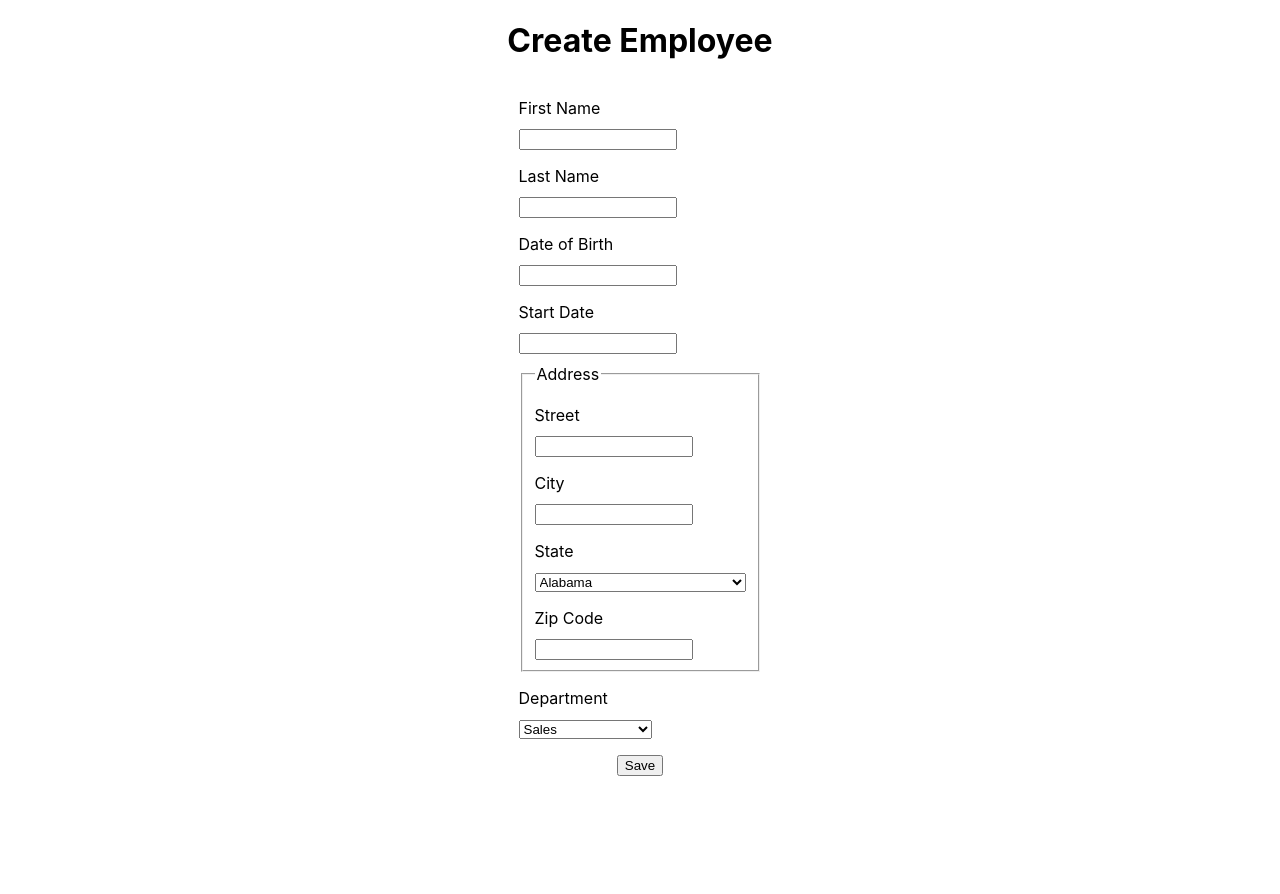
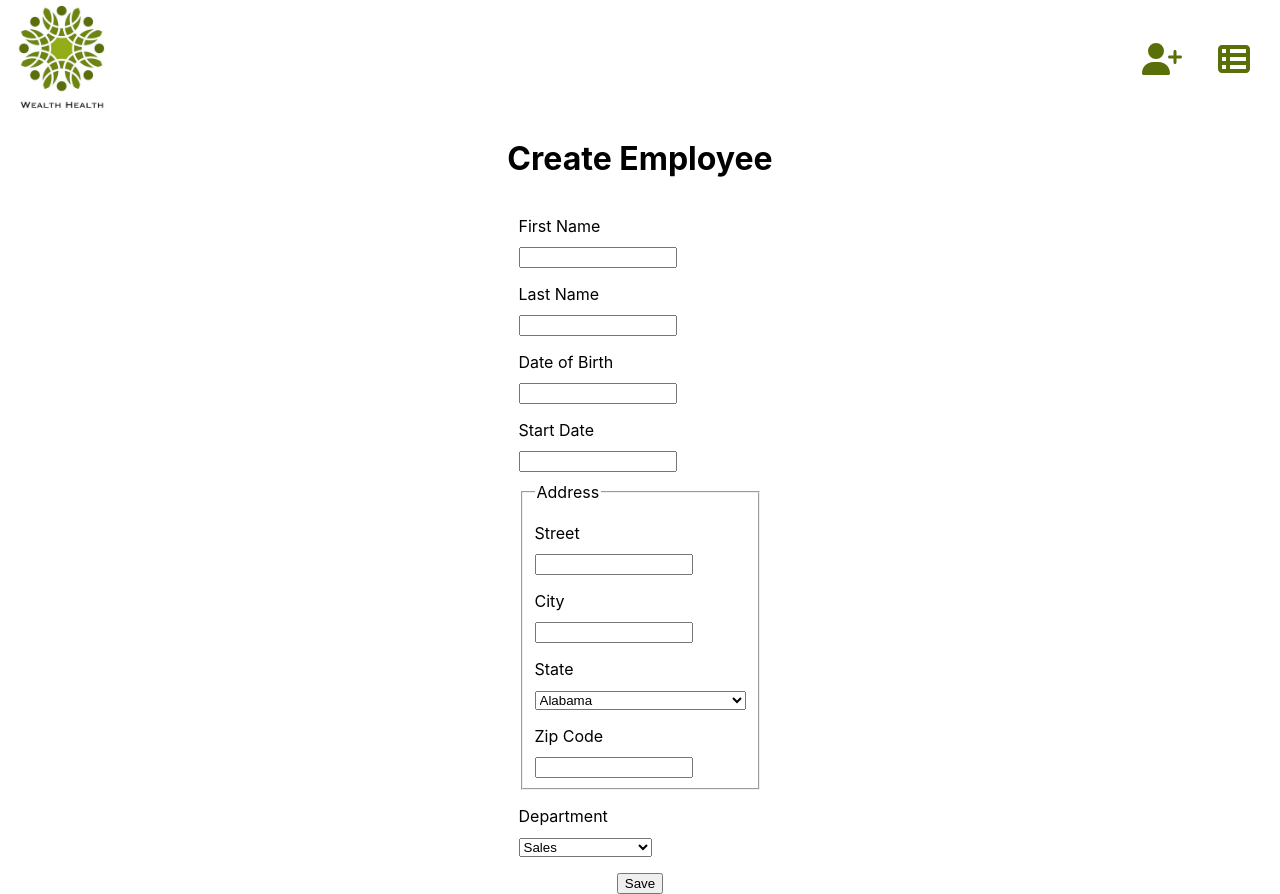
Before and after one commit to prasouk-ph/PrasoukPhoubandith_14_02052022, a React (Create React App) app: page / in a window 1280 px wide. Before the commit the page ends 800 px from the top, so only its background shows below. Built offline with nearby package versions, Linux system fonts and the light colour scheme.

Commit message:
Add header

```diff
--- a/package.json
+++ b/package.json
@@ -3,6 +3,9 @@
   "version": "0.1.0",
   "private": true,
   "dependencies": {
+    "@fortawesome/fontawesome-svg-core": "^6.1.1",
+    "@fortawesome/free-solid-svg-icons": "^6.1.1",
+    "@fortawesome/react-fontawesome": "^0.1.18",
     "@testing-library/jest-dom": "^5.16.4",
     "@testing-library/react": "^13.1.1",
     "@testing-library/user-event": "^13.5.0",
--- /dev/null
+++ b/src/components/Layout/Header/Header.css
@@ -0,0 +1,28 @@
+.header {
+  display: flex;
+  justify-content: space-between;
+  align-items: center;
+  margin-right: 20px;
+}
+
+.logo {
+  width: 10vw;
+}
+
+.main-nav {
+  width: 10vw;
+  display: flex;
+  justify-content: space-between;
+}
+
+.header-icon {
+  color: #596F07;
+  font-size: 32px;
+  padding: 10px;
+}
+
+.header-icon:hover {
+  background-color: #596F07;
+  color: white;
+  border-radius: 5px;
+}
--- /dev/null
+++ b/src/components/Layout/Header/Header.jsx
@@ -0,0 +1,25 @@
+import { Link } from 'react-router-dom';
+import logo from '../../../assets/logo_wealth_health.jpeg'
+import { FontAwesomeIcon } from '@fortawesome/react-fontawesome';
+import { faThList, faUserPlus } from "@fortawesome/free-solid-svg-icons";
+import './Header.css';
+
+
+function Header() {
+  return (
+    <header className='header'>
+      <img className='logo' src={logo} alt="logo" />
+      <nav className='main-nav'>
+        <Link to='/'>
+          <FontAwesomeIcon className='header-icon' icon={faUserPlus} />
+        </Link>
+
+        <Link to='/employees'>
+          <FontAwesomeIcon className='header-icon' icon={faThList} />
+        </Link>
+      </nav>
+    </header>
+    );
+}
+
+export default Header;
--- a/src/components/Layout/Layout.jsx
+++ b/src/components/Layout/Layout.jsx
@@ -1,12 +1,12 @@
 import { Outlet } from 'react-router-dom'
-// import Header from './Header/Header';
+import Header from './Header/Header';
 import './Layout.css';
 
 
 function Layout() {
     return (
         <div>
-            {/* <Header /> */}
+            <Header />
             <Outlet />
         </div>
     );
```
Also changed, not shown: src/assets/logo_wealth_health.jpeg (added), 1 other file (tests, documents, lock files or other folders).
